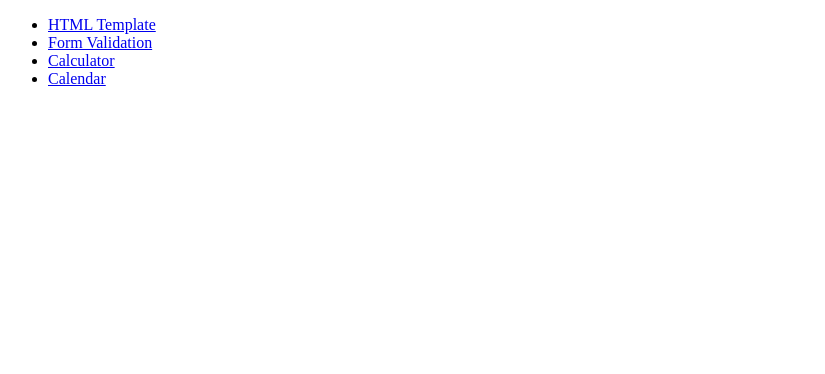
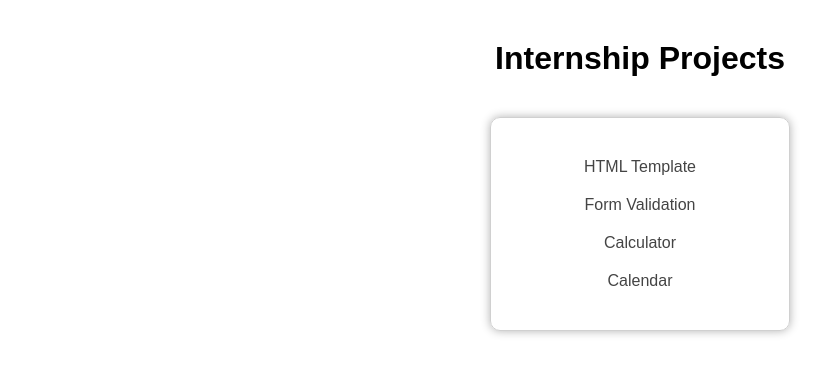
Before and after one commit to deepakplay/office_intern, a plain HTML site: page index.html in a window 1280 px wide. Shown: the whole page, without its empty margins (0-825 px from the left). Drawn offline with Linux system fonts and the light colour scheme.

```diff
--- a/index.html
+++ b/index.html
@@ -2,9 +2,58 @@
 <html>
 <head>
 	<title>Index</title>
+	<meta charset="utf-8" content="text/html">
+	<meta name="viewport" content="width=device-width, initial-scale=1.0">
+
+	<style type="text/css">
+		*{
+			margin:0px;
+			border:0px;
+			padding:0px;
+			outline:none;
+			list-style:none;
+			box-sizing:border-box;
+			text-decoration:none;
+		}
+
+		body{
+			font-family:Arial, sans-sarif;
+			font-size: 1rem;
+		}
+
+		.heading{
+			text-align:center;
+			padding:40px 0;
+		}
+
+		.project_list{
+			padding: 30px 20px;
+			border: 1px solid #D0D0D0;
+			max-width: 300px;
+			border-radius: 10px;
+			margin:0 auto;
+			box-shadow: 0 0 10px rgba(0,0,0,0.3);
+		}
+
+		.project_list li a{
+			display:block;
+			padding:10px 20px;
+			text-align:center;
+			color:#444;
+			border-radius:5px;
+		}
+
+		.project_list li a:hover{
+			background-color:#DFDFFF;
+			transition: background-color .3s ease;
+		}
+
+
+	</style>
 </head>
 <body>
-	<ul>
+	<h1 class="heading">Internship Projects</h1>
+	<ul class="project_list">
 		<li><a href="site_1/">HTML Template</a></li>
 		<li><a href="site_2/">Form Validation</a></li>
 		<li><a href="site_3/">Calculator</a></li>
```
